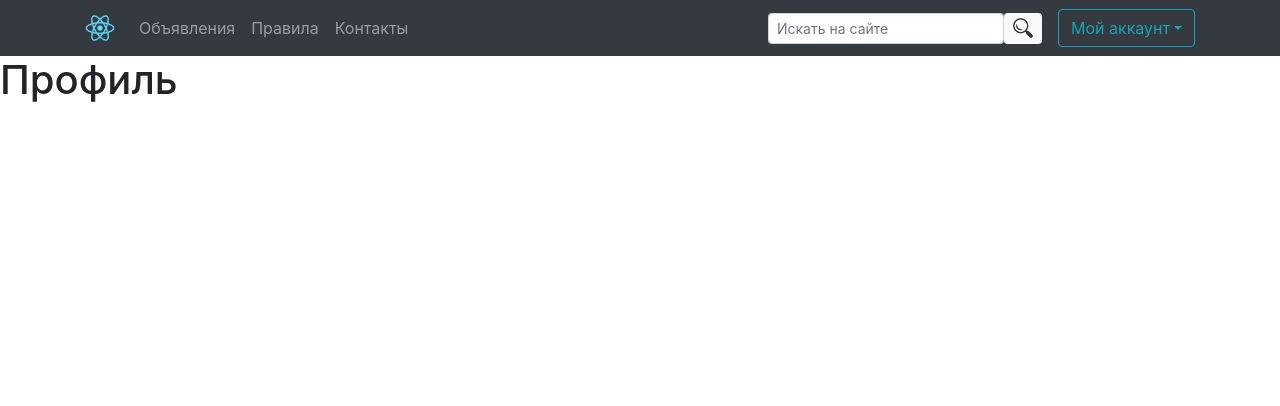
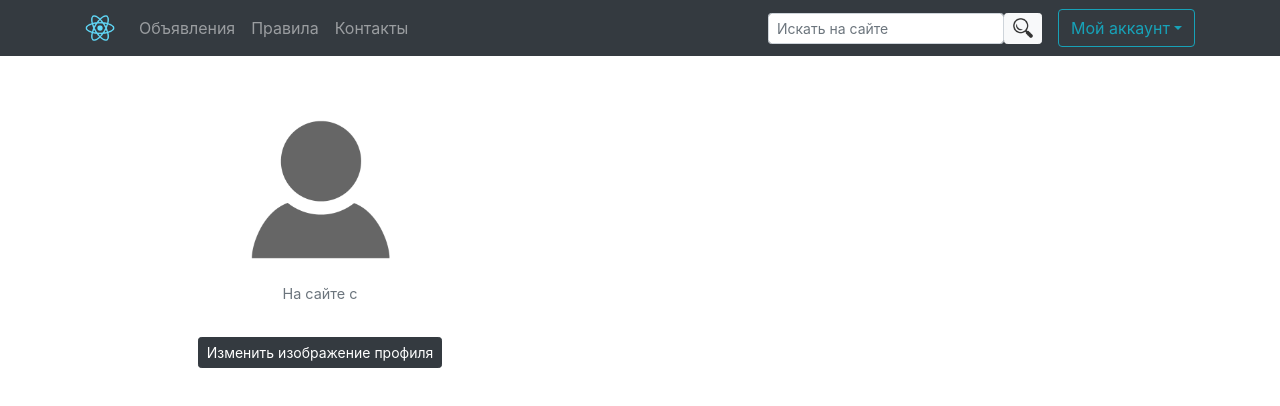
Before and after one commit to maxerokhovets/freeadsfrontend, a React (Create React App) app: page /profile in a window 1280 px wide. Shown: the top 406 px of the page. Built offline with nearby package versions, Linux system fonts and the light colour scheme; sample sign-in values are in the browser's storage.

Commit message:
user profile demo + logout redirect added

```diff
--- a/src/App.js
+++ b/src/App.js
@@ -17,7 +17,7 @@ function App() {
     if (!isAuthenticated) {
         return <Header auth={isAuthenticated} />
     } else {
-        return <AuthHeader />
+        return <AuthHeader auth={isAuthenticated} />
     }
 
 }
--- a/src/Components/AuthHeader.js
+++ b/src/Components/AuthHeader.js
@@ -1,16 +1,18 @@
-import React, { Component } from 'react';
+import React, { useState } from 'react';
 import { Navbar, Container, NavbarBrand, Nav, NavLink, Form, FormControl, Button, Dropdown } from 'react-bootstrap';
 import logo from './logo192.png';
 import NavbarToggle from 'react-bootstrap/esm/NavbarToggle';
 import NavbarCollapse from 'react-bootstrap/esm/NavbarCollapse';
 import searchIcon from './search-icon.png';
-import { Route, BrowserRouter, Switch } from "react-router-dom";
+import { Route, BrowserRouter, Switch, Redirect } from "react-router-dom";
 import Home from '../Pages/Home';
 import About from '../Pages/About';
 import Contacts from '../Pages/Contacts';
 import Profile from '../Pages/Profile';
 
-export default function AuthHeader() {
+
+
+export default function AuthHeader(props) {
 
     return (
         <>
@@ -72,7 +74,9 @@ export default function AuthHeader() {
                     <Route exact path="/" component={Home} />
                     <Route exact path="/about" component={About} />
                     <Route exact path="/contacts" component={Contacts} />
-                    <Route exact path="/profile" component={Profile} />
+                    <Route exact path="/profile">
+                        {!props.auth ? <Redirect to="/" /> : <Profile />}
+                    </Route>
                 </Switch>
             </BrowserRouter>
         </>
@@ -82,6 +86,7 @@ export default function AuthHeader() {
         const url = "https://localhost:1000/auth/logout"
         await fetch(url)
         localStorage.removeItem("ACCESS_TOKEN")
+
         window.location.reload()
         }
 }
--- a/src/Components/Header.js
+++ b/src/Components/Header.js
@@ -4,11 +4,12 @@ import logo from './logo192.png';
 import NavbarToggle from 'react-bootstrap/esm/NavbarToggle';
 import NavbarCollapse from 'react-bootstrap/esm/NavbarCollapse';
 import searchIcon from './search-icon.png';
-import { Route, BrowserRouter, Switch } from "react-router-dom";
+import { Route, BrowserRouter, Switch, Redirect } from "react-router-dom";
 import Home from '../Pages/Home';
 import About from '../Pages/About';
 import Contacts from '../Pages/Contacts';
 import LoginModal from './LoginModal';
+import Profile from '../Pages/Profile';
 
 
 export default class Header extends Component {
@@ -64,6 +65,9 @@ export default class Header extends Component {
                         <Route exact path="/" component={Home} />
                         <Route exact path="/about" component={About} />
                         <Route exact path="/contacts" component={Contacts} />
+                        <Route exact path="/profile">
+                            {!this.props.auth ? <Redirect to="/" /> : <Profile />}
+                        </Route>
                     </Switch>
                 </BrowserRouter>
                 <LoginModal show={this.state.showLoginModal}
--- a/src/Pages/Profile.js
+++ b/src/Pages/Profile.js
@@ -1,9 +1,35 @@
-
+import { Container, Row, Figure, Col, Button } from "react-bootstrap";
+import emptyAva from './emptyAvatar.png';
 
 export default function Profile() {
 
 
     return (
-        <h1>Профиль</h1>
+        <Container fluid>
+            <Row>
+                <Col className="text-center mt-5">
+                    <Figure>
+                        <Figure.Image
+                            width={171}
+                            height={180}
+                            alt="171x180"
+                            src={emptyAva}
+                        />
+                        <Figure.Caption>
+                            На сайте с
+                        </Figure.Caption>
+                    </Figure>
+                </Col>
+                <Col></Col>
+            </Row>
+            <Row>
+                <Col className="text-center mt-3">
+                    <Button variant="dark" size="sm">
+                        Изменить изображение профиля
+                    </Button>
+                </Col>
+                <Col></Col>
+            </Row>
+        </Container>
     )
 }
```
Also changed, not shown: src/Pages/emptyAvatar.png (added).
